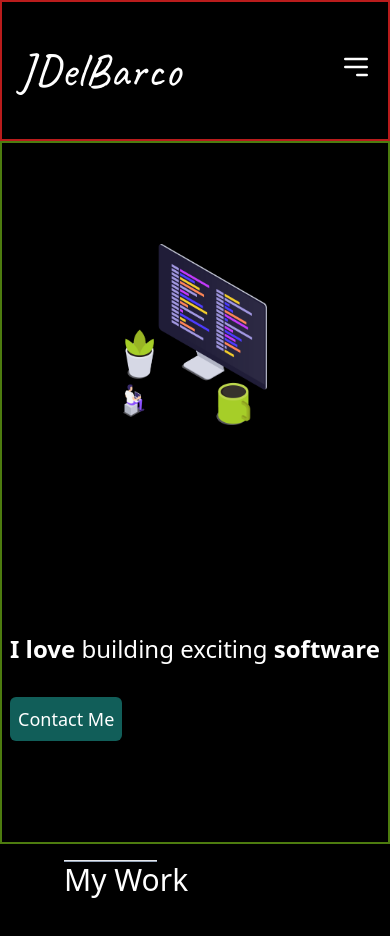
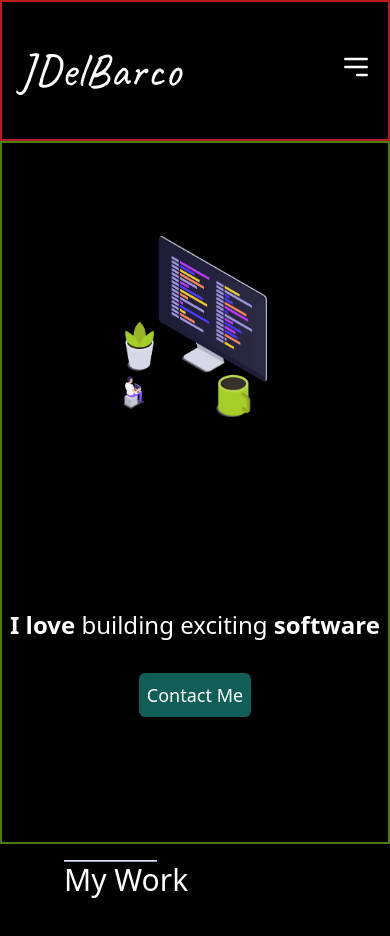
Before and after one commit to Jdelbarcogarza/jdelbarco.com, a Next.js app: page / in a window 390 px wide. Shown: the top 936 px of the page. Built offline with nearby package versions, Linux system fonts and the light colour scheme.

Commit message:
made hero section responsive

```diff
--- a/pages/index.js
+++ b/pages/index.js
@@ -30,9 +30,9 @@ export default function Home() {
             <Image src={HeroImage} alt='/' objectFit='cover' layout='intrinsic' />
           </div>
 
-          <div>
+          <div className='flex flex-col content-center'>
             <h1 className='text-2xl md:text-5xl'><strong>I love</strong> building exciting <strong>software</strong></h1>
-            <button className='text-lg md:text-2xl bg-teal-800 p-2 mt-8 rounded-md'>Contact Me</button>
+            <button className='w-fit place-self-center text-lg md:self-start md:text-2xl bg-teal-800 p-2 my-8 rounded-md'>Contact Me</button>
           </div>
         </div>
 
```
